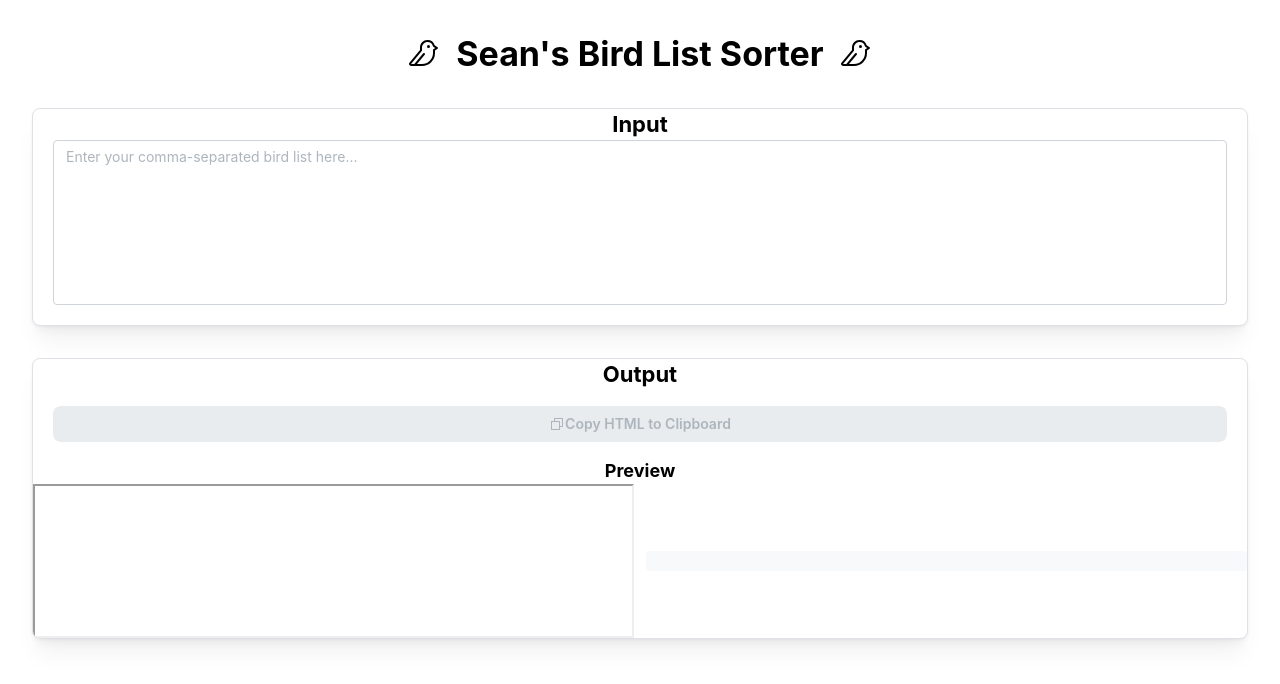
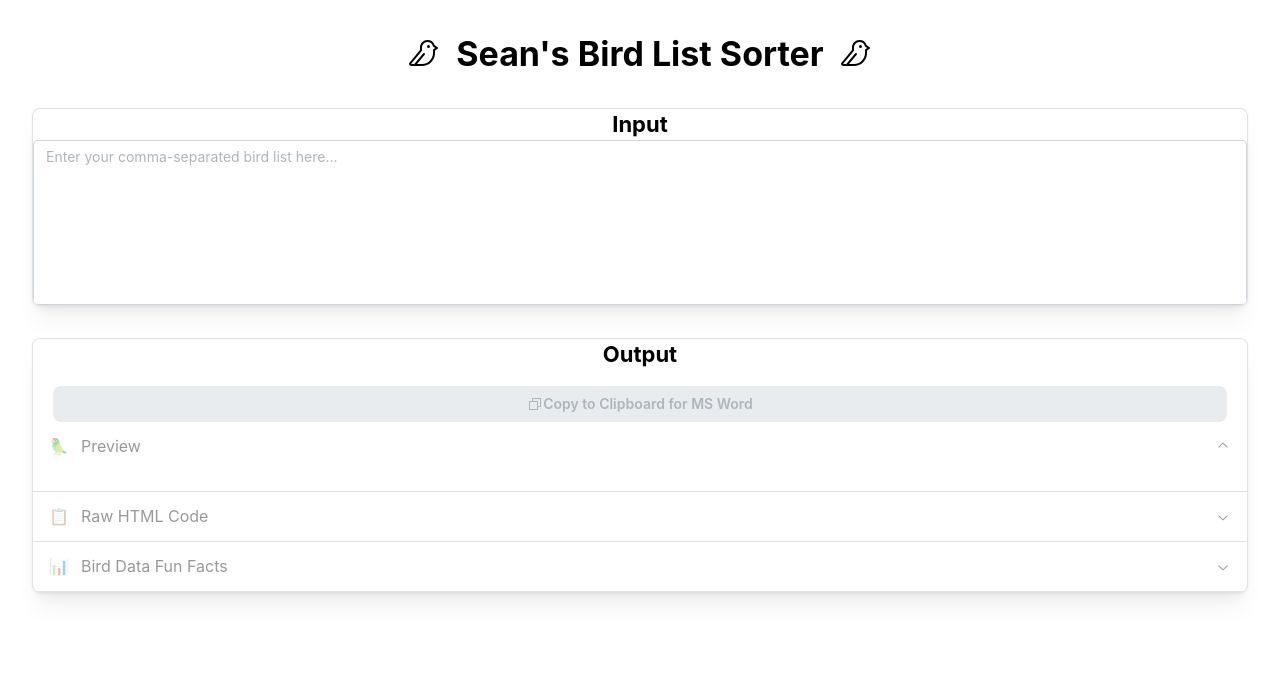
Before and after one commit to justinmcbride/sean-birds, a React (Vite) app: page / in a window 1280 px wide. Shown: the top 684 px of the page. Built offline with nearby package versions, Linux system fonts and the light colour scheme.

Commit message:
add fun facts

```diff
--- a/src/App.tsx
+++ b/src/App.tsx
@@ -2,7 +2,16 @@ import "./App.css";
 
 import { useEffect, useRef, useState } from "react";
 
-import { Button, Card, Code, Group, Stack, Textarea, Title } from "@mantine/core";
+import {
+  Accordion,
+  Button,
+  Card,
+  Code,
+  Group,
+  Stack,
+  Textarea,
+  Title,
+} from "@mantine/core";
 import { notifications } from "@mantine/notifications";
 import { BirdIcon, CopyIcon } from "@phosphor-icons/react";
 
@@ -12,6 +21,9 @@ function App() {
   const [text, setText] = useState("");
   const [htmlContent, setHtmlContent] = useState("");
   const [birdList, setBirdList] = useState<Bird[]>([]);
+  const [longestCommonName, setLongestCommonName] = useState<string>("");
+  const [longestScientificName, setLongestScientificName] =
+    useState<string>("");
   const textareaRef = useRef<HTMLTextAreaElement>(null);
 
   // Auto-sort the text whenever it changes
@@ -35,6 +47,29 @@ function App() {
       setHtmlContent("");
     }
   }, [text]);
+
+  useEffect(() => {
+    // Find the longest names of the birds
+    if (birdList.length > 0) {
+      const longestCommon = birdList.reduce((longest, bird) => {
+        return bird.commonName.length > longest.length
+          ? bird.commonName
+          : longest;
+      }, "");
+      setLongestCommonName(longestCommon);
+
+      // Find the longest scientific name
+      const longestScientific = birdList.reduce((longest, bird) => {
+        return bird.scientificName.length > longest.length
+          ? bird.scientificName
+          : longest;
+      }, "");
+      setLongestScientificName(longestScientific);
+    } else {
+      setLongestCommonName("");
+      setLongestScientificName("");
+    }
+  }, [birdList]);
 
   // Handle text changes in the editor
   const handleTextChange = (e: React.ChangeEvent<HTMLTextAreaElement>) => {
@@ -83,6 +118,7 @@ function App() {
         <Card.Section>
           <Title order={3}>Input</Title>
         </Card.Section>
+        <Card.Section>
           <Textarea
             ref={textareaRef}
             rows={7}
@@ -90,7 +126,12 @@ function App() {
             className="font-mono"
             value={text}
             onChange={handleTextChange}
+            autoComplete="off"
+            autoCorrect="off"
+            autoCapitalize="off"
+            spellCheck="false"
           />
+        </Card.Section>
       </Card>
 
       <Card shadow="md" padding="lg" radius="md" withBorder>
@@ -107,17 +148,40 @@ function App() {
           disabled={!htmlContent}
         >
           <CopyIcon size={16} />
-          Copy HTML to Clipboard
+          Copy to Clipboard for MS Word
         </Button>
 
         <Card.Section>
-          <Title order={4} mt="md">
+          <Accordion defaultValue={["preview"]} multiple={true}>
+            <Accordion.Item key="preview" value="preview">
+              <Accordion.Control icon="🦜" disabled={!birdList.length}>
                 Preview
-          </Title>
-          <Group justify="center" gap="sm" grow>
-            <iframe srcDoc={htmlContent} />
+              </Accordion.Control>
+              <Accordion.Panel>
+                <div dangerouslySetInnerHTML={{ __html: htmlContent }} />
+              </Accordion.Panel>
+            </Accordion.Item>
+            <Accordion.Item key="raw" value="raw">
+              <Accordion.Control icon="📋" disabled={!birdList.length}>
+                Raw HTML Code
+              </Accordion.Control>
+              <Accordion.Panel>
                 <Code block>{htmlContent}</Code>
-          </Group>
+              </Accordion.Panel>
+            </Accordion.Item>
+            <Accordion.Item key="data" value="data">
+              <Accordion.Control icon="📊" disabled={!birdList.length}>
+                Bird Data Fun Facts
+              </Accordion.Control>
+              <Accordion.Panel>
+                Number of birds: {birdList.length}
+                <br />
+                Longest common name: {longestCommonName}
+                <br />
+                Longest scientific name: {longestScientificName}
+              </Accordion.Panel>
+            </Accordion.Item>
+          </Accordion>
         </Card.Section>
       </Card>
     </Stack>
```
Lines whose indentation alone changed are shown as unchanged.
